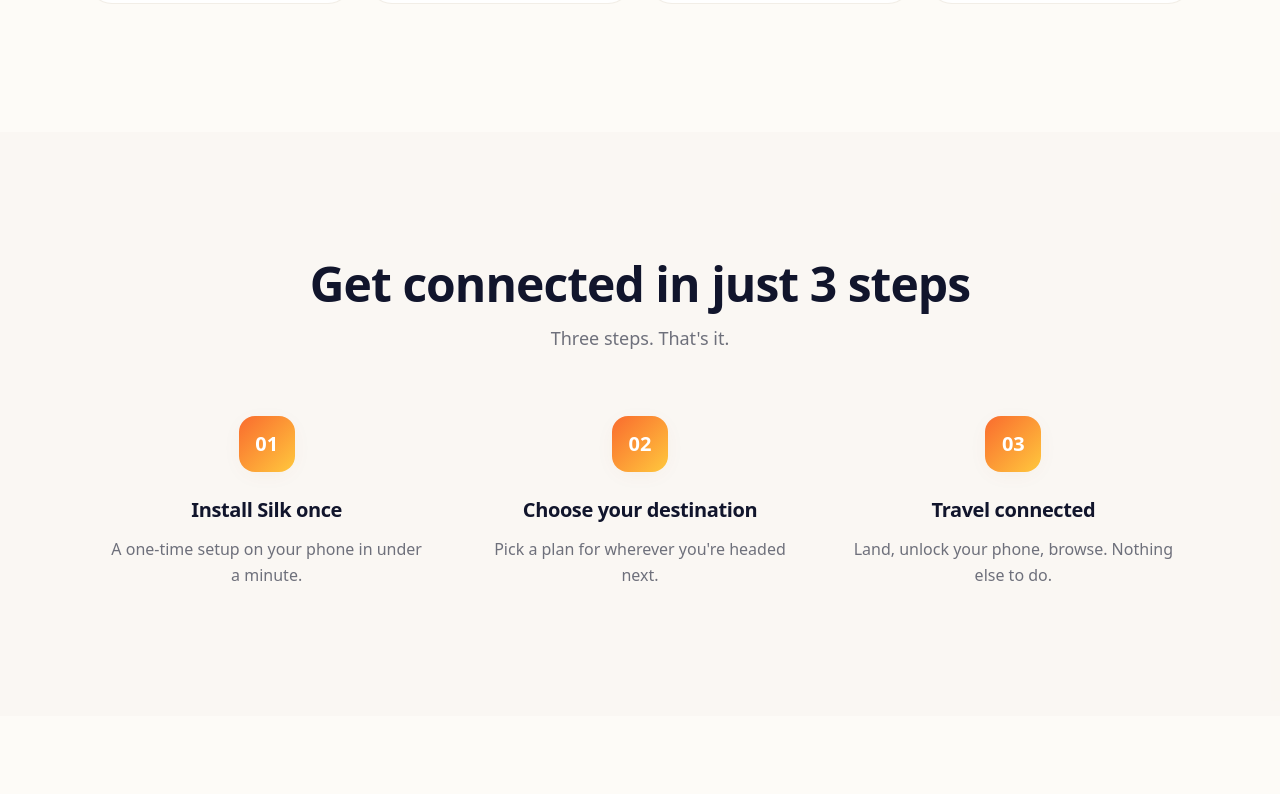
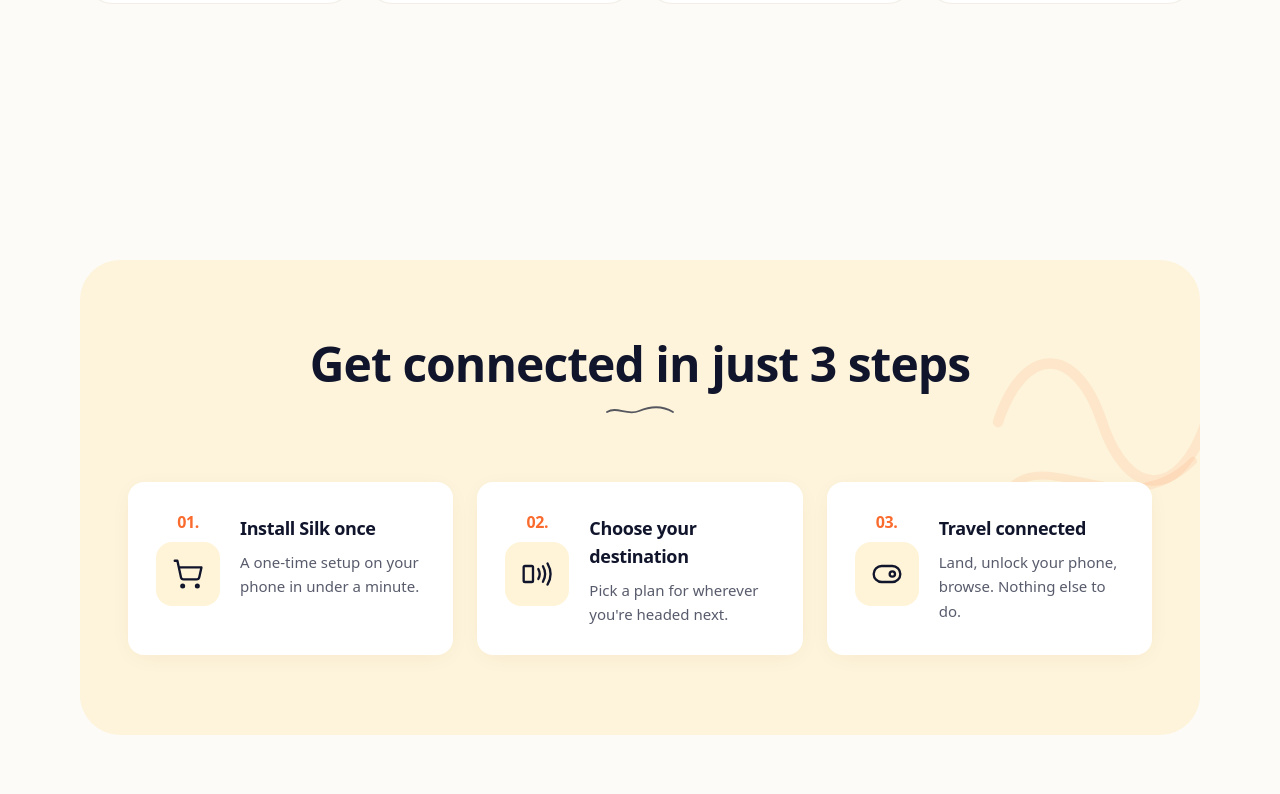
Before and after one commit to yatskovatatyana-dotcom/silk-esims, a React (Vite) app: page / in a window 1280 px wide. Shown: the part 1586-2380 px from the top of the page. Built offline with nearby package versions, Linux system fonts and the light colour scheme.

Commit message:
Changes
Co-authored-by: yatskovatatyana-dotcom <235263755+yatskovatatyana-dotcom@users.noreply.github.com>

```diff
--- a/src/components/HowItWorks.tsx
+++ b/src/components/HowItWorks.tsx
@@ -1,33 +1,90 @@
 import { useTranslation } from 'react-i18next';
+import { ShoppingCart, SmartphoneNfc, ToggleRight } from 'lucide-react';
 
 const HowItWorks = () => {
   const { t } = useTranslation();
-  const steps = ['install', 'choose', 'travel'] as const;
+  const steps = [
+    { key: 'install', icon: ShoppingCart },
+    { key: 'choose', icon: SmartphoneNfc },
+    { key: 'travel', icon: ToggleRight },
+  ] as const;
 
   return (
-    <section id="how-it-works" className="py-24 md:py-32 bg-muted/40 scroll-mt-20">
-      <div className="container mx-auto max-w-6xl">
-        <div className="text-center mb-16">
-          <h2 className="text-3xl md:text-5xl font-bold text-foreground mb-4">
+    <section id="how-it-works" className="py-24 md:py-32 scroll-mt-20">
+      <div className="container mx-auto max-w-6xl px-4">
+        <div className="relative rounded-[2.5rem] bg-secondary/15 px-4 sm:px-8 md:px-12 py-14 md:py-20 overflow-hidden">
+          {/* Decorative squiggle */}
+          <svg
+            aria-hidden
+            className="pointer-events-none absolute -right-8 top-8 hidden md:block text-primary/10"
+            width="260"
+            height="260"
+            viewBox="0 0 200 200"
+            fill="none"
+          >
+            <path
+              d="M20 100 C 40 40, 80 40, 100 100 S 160 160, 180 100"
+              stroke="currentColor"
+              strokeWidth="8"
+              strokeLinecap="round"
+              fill="none"
+            />
+            <path
+              d="M30 150 C 60 120, 120 180, 170 130"
+              stroke="currentColor"
+              strokeWidth="6"
+              strokeLinecap="round"
+              fill="none"
+            />
+          </svg>
+
+          <div className="relative text-center mb-12 md:mb-16">
+            <h2 className="text-3xl md:text-5xl font-bold text-foreground">
               {t('howItWorks.title')}
             </h2>
-          <p className="text-lg text-foreground/60">{t('howItWorks.subtitle')}</p>
+            <svg
+              aria-hidden
+              className="mx-auto mt-4 text-foreground/70"
+              width="70"
+              height="14"
+              viewBox="0 0 70 14"
+              fill="none"
+            >
+              <path
+                d="M2 8 C 12 2, 22 12, 34 7 S 58 2, 68 8"
+                stroke="currentColor"
+                strokeWidth="1.8"
+                strokeLinecap="round"
+                fill="none"
+              />
+            </svg>
           </div>
 
-        <div className="grid md:grid-cols-3 gap-8 md:gap-4">
-          {steps.map((key, i) => (
-            <div key={key} className="relative text-center px-2">
-              <div className="mx-auto mb-6 w-14 h-14 rounded-2xl bg-gradient-warm text-primary-foreground flex items-center justify-center text-xl font-bold shadow-soft">
-                {String(i + 1).padStart(2, '0')}
+          <div className="relative grid md:grid-cols-3 gap-5 md:gap-6">
+            {steps.map(({ key, icon: Icon }, i) => (
+              <div
+                key={key}
+                className="group flex items-start gap-4 md:gap-5 rounded-2xl bg-white p-6 md:p-7 shadow-soft hover:shadow-elegant hover:-translate-y-0.5 transition-all duration-300"
+              >
+                <div className="flex flex-col items-center shrink-0">
+                  <span className="text-primary font-bold text-sm md:text-base tracking-tight">
+                    {String(i + 1).padStart(2, '0')}.
+                  </span>
+                  <div className="mt-2 w-14 h-14 md:w-16 md:h-16 rounded-2xl bg-secondary/20 flex items-center justify-center">
+                    <Icon className="w-7 h-7 md:w-8 md:h-8 text-foreground" strokeWidth={1.75} />
                   </div>
-              <h3 className="text-xl font-bold text-foreground mb-3">
+                </div>
+                <div className="pt-1">
+                  <h3 className="text-base md:text-lg font-semibold text-foreground leading-snug">
                     {t(`howItWorks.steps.${key}.title`)}
                   </h3>
-              <p className="text-foreground/60 max-w-xs mx-auto leading-relaxed">
+                  <p className="mt-2 text-sm md:text-[15px] text-foreground/70 leading-relaxed">
                     {t(`howItWorks.steps.${key}.description`)}
                   </p>
                 </div>
+              </div>
             ))}
+          </div>
         </div>
       </div>
     </section>
```
Lines whose indentation alone changed are shown as unchanged.
